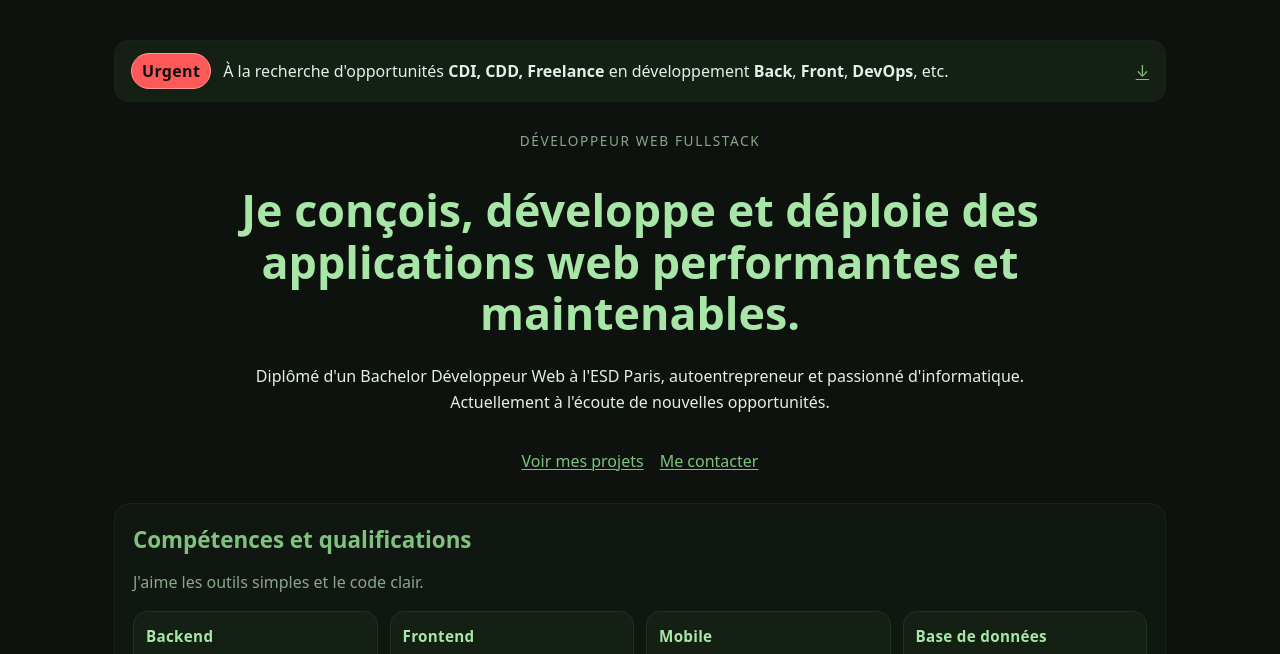
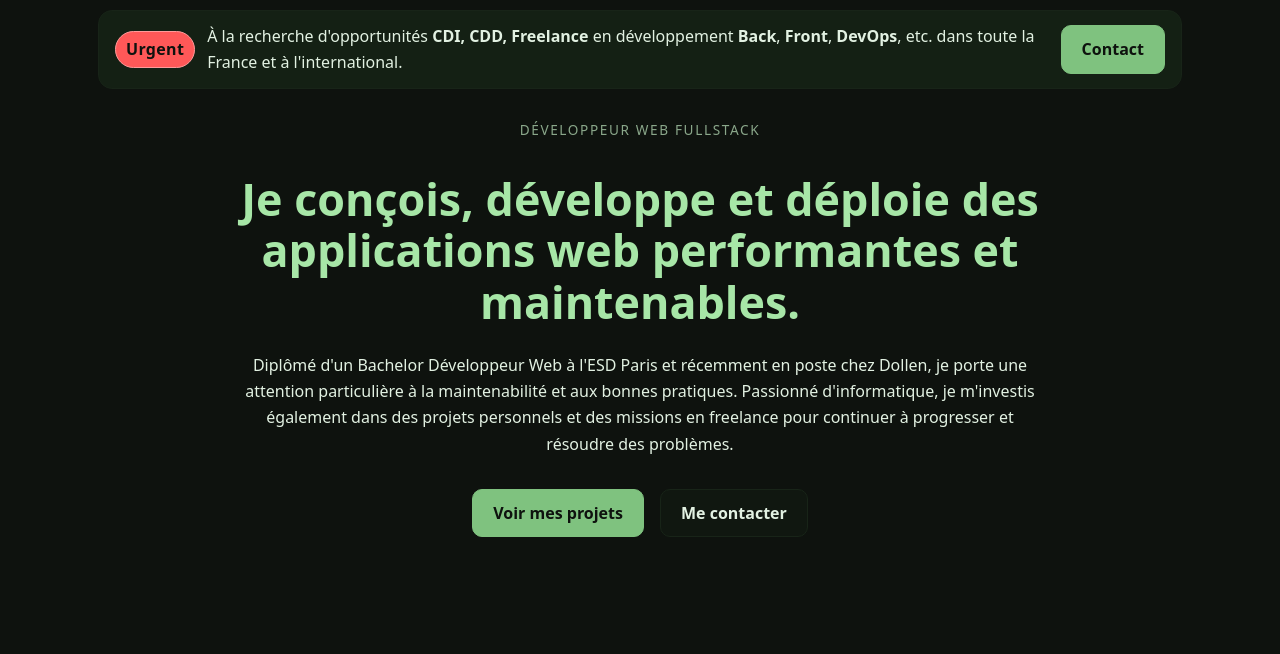
Before and after one commit to Floriansylvain/compact-portfolio, a website: page index.html in a window 1280 px wide. Shown: the part 72-726 px from the top of the page. Drawn offline with Linux system fonts and the light colour scheme.

Commit message:
feat: hero section animations and spacing, urgent banner style

```diff
--- a/index.html
+++ b/index.html
@@ -71,23 +71,40 @@
     </div>
   </header>
 
-  <main class="container">
-    <aside class="banner reveal" role="note" aria-label="Annonce d'emploi urgente">
+  <aside class="banner" role="note" aria-label="Annonce d'emploi urgente">
+    <div class="container">
       <span class="badge-urgent">Urgent</span>
       <span>À la recherche d'opportunités <strong>CDI, CDD, Freelance </strong>en développement
-        <strong>Back</strong>, <strong>Front</strong>, <strong>DevOps</strong>, etc.</span>
-      <a class="btn primary" href="#contact">↓</a>
-    </aside>
+        <strong>Back</strong>, <strong>Front</strong>, <strong>DevOps</strong>, etc. dans toute la France et à
+        l'international.</span>
+      <a class="btn primary" href="#contact">Contact</a>
+    </div>
+  </aside>
 
-    <section id="about" class="hero reveal" aria-labelledby="hero-title">
+  <main class="container">
+    <section id="about" class="hero hero-fullscreen" aria-labelledby="hero-title">
       <div class="hero-card">
-        <p class="eyebrow">Développeur web fullstack</p>
-        <h1 id="hero-title">Je conçois, développe et déploie des applications web performantes et maintenables.</h1>
-        <p>
-          Diplômé d'un Bachelor Développeur Web à l'ESD Paris, autoentrepreneur et passionné d'informatique.
-          Actuellement à l'écoute de nouvelles opportunités.
+        <p class="eyebrow animate-fade-in">Développeur web fullstack</p>
+        <h1 id="hero-title" class="animate-slide-up">
+          <span class="word">Je</span>
+          <span class="word">conçois,</span>
+          <span class="word">développe</span>
+          <span class="word">et</span>
+          <span class="word">déploie</span>
+          <span class="word">des</span>
+          <span class="word">applications</span>
+          <span class="word">web</span>
+          <span class="word">performantes</span>
+          <span class="word">et</span>
+          <span class="word">maintenables.</span>
+        </h1>
+        <p class="animate-fade-in-delayed">
+          Diplômé d'un Bachelor Développeur Web à l'ESD Paris et récemment en poste chez Dollen, je porte une attention
+          particulière à la maintenabilité et aux bonnes pratiques. Passionné d'informatique, je m'investis
+          également dans des projets personnels et des missions en freelance pour continuer à progresser et résoudre des
+          problèmes.
         </p>
-        <div class="cta">
+        <div class="cta animate-fade-in-delayed">
           <a class="btn primary" href="#projects">Voir mes projets</a>
           <a class="btn" href="#contact">Me contacter</a>
         </div>
--- a/style.css
+++ b/style.css
@@ -38,9 +38,19 @@ body {
     padding: 24px;
 }
 
+main.container {
+    padding: 0;
+}
+
+main.container > section:not(.hero-fullscreen),
+main.container > .card {
+    padding: 24px;
+}
+
 /* Top Bar */
 .site-header {
-    position: sticky;
+    position: fixed;
+    width: 100%;
     top: 0;
     z-index: 20;
     backdrop-filter: saturate(1.2) blur(6px);
@@ -169,6 +179,14 @@ body {
     text-align: center;
 }
 
+.hero-fullscreen {
+    min-height: 100vh;
+    display: flex;
+    align-items: center;
+    justify-content: center;
+    padding: 24px;
+}
+
 .hero-card {
     max-width: 800px;
     margin: 0 auto;
@@ -193,6 +211,78 @@ body {
     margin-bottom: 1.5rem;
 }
 
+.hero h1 .word {
+    display: inline-block;
+    opacity: 0;
+    animation: slideUpWord 0.6s ease forwards;
+}
+
+.hero h1 .word:nth-child(1) {
+    animation-delay: 0.1s;
+}
+.hero h1 .word:nth-child(2) {
+    animation-delay: 0.2s;
+}
+.hero h1 .word:nth-child(3) {
+    animation-delay: 0.3s;
+}
+.hero h1 .word:nth-child(4) {
+    animation-delay: 0.4s;
+}
+.hero h1 .word:nth-child(5) {
+    animation-delay: 0.5s;
+}
+.hero h1 .word:nth-child(6) {
+    animation-delay: 0.6s;
+}
+.hero h1 .word:nth-child(7) {
+    animation-delay: 0.7s;
+}
+.hero h1 .word:nth-child(8) {
+    animation-delay: 0.8s;
+}
+.hero h1 .word:nth-child(9) {
+    animation-delay: 0.9s;
+}
+.hero h1 .word:nth-child(10) {
+    animation-delay: 1s;
+}
+.hero h1 .word:nth-child(11) {
+    animation-delay: 1.1s;
+}
+
+@keyframes slideUpWord {
+    from {
+        opacity: 0;
+        transform: translateY(20px);
+    }
+    to {
+        opacity: 1;
+        transform: translateY(0);
+    }
+}
+
+.animate-fade-in {
+    opacity: 0;
+    animation: fadeIn 0.8s ease forwards;
+    animation-delay: 0.2s;
+}
+
+.animate-fade-in-delayed {
+    opacity: 0;
+    animation: fadeIn 0.8s ease forwards;
+    animation-delay: 1.3s;
+}
+
+@keyframes fadeIn {
+    from {
+        opacity: 0;
+    }
+    to {
+        opacity: 1;
+    }
+}
+
 .hero p {
     margin: 0 0 14px;
     margin-bottom: 2rem;
@@ -214,7 +304,15 @@ body {
 
 /* Sections */
 section {
-    margin-top: 28px;
+    margin-top: 48px;
+}
+
+section.hero-fullscreen {
+    margin-top: 0;
+}
+
+section:first-of-type {
+    margin-top: 0;
 }
 
 .card {
@@ -222,6 +320,7 @@ section {
     border: 1px solid var(--border);
     border-radius: 16px;
     padding: 18px;
+    margin: 24px 8px;
 }
 
 h2 {
@@ -358,6 +457,7 @@ a {
     text-decoration-color: var(--accent);
     text-decoration-thickness: 0.08em;
     text-underline-offset: 2px;
+    transition: color 0.2s ease, text-decoration-color 0.2s ease;
 }
 
 a:hover {
@@ -369,16 +469,46 @@ a:visited {
     color: var(--accent);
 }
 
+a:visited:hover {
+    color: var(--accent-2);
+}
+
 /* Urgent banner */
 .banner {
+    opacity: 0;
+    transform: translateY(-100%);
+    animation: slideInFromTop 0.6s ease forwards;
+    animation-delay: 1.5s;
+    position: fixed;
+    left: 0;
+    right: 0;
+    z-index: 15;
+    pointer-events: none;
+    margin-top: 82px;
+}
+
+.banner .container {
+    display: flex;
+    align-items: center;
+    gap: 12px;
     background: var(--surface-2);
     border: 1px solid var(--border);
     border-radius: 14px;
     padding: 12px 16px;
-    display: flex;
-    align-items: center;
-    gap: 12px;
-    margin-top: 18px;
+    backdrop-filter: saturate(1.2) blur(6px);
+    pointer-events: all;
+    max-width: 1084px;
+}
+
+@keyframes slideInFromTop {
+    from {
+        opacity: 0;
+        transform: translateY(-100%);
+    }
+    to {
+        opacity: 1;
+        transform: translateY(0);
+    }
 }
 
 .badge-urgent {
@@ -396,22 +526,34 @@ a:visited {
     margin-left: auto;
 }
 
-/* Links */
-a {
-    color: var(--accent);
-    text-decoration: underline;
-    text-decoration-color: var(--accent);
-    text-decoration-thickness: 0.08em;
-    text-underline-offset: 2px;
+/* Buttons */
+.btn {
+    display: inline-block;
+    padding: 10px 20px;
+    border-radius: 10px;
+    text-decoration: none;
+    font-weight: 600;
+    transition: all 0.2s ease;
+    border: 1px solid var(--border);
+    background: var(--surface);
+    color: var(--foreground);
 }
 
-a:hover {
-    color: var(--accent-2);
-    text-decoration-color: var(--accent-2);
+.btn:hover {
+    background: var(--surface-2);
+    transform: translateY(-2px);
 }
 
-a:visited {
-    color: var(--accent);
+.btn.primary {
+    background: var(--accent);
+    color: var(--background);
+    border-color: var(--accent);
+}
+
+.btn.primary:hover {
+    background: var(--accent-2);
+    border-color: var(--accent-2);
+    color: var(--background);
 }
 
 /* Clickable project cards */
@@ -468,6 +610,24 @@ footer .to-top {
         padding: 16px;
     }
 
+    main.container > section:not(.hero-fullscreen),
+    main.container > .card {
+        padding: 16px;
+    }
+
+    .hero-fullscreen {
+        min-height: calc(100vh - 70px);
+        padding: 24px 16px;
+    }
+
+    .banner {
+        display: none;
+    }
+
+    section {
+        margin-top: 32px;
+    }
+
     .menu-toggle {
         display: inline-flex;
     }
```
